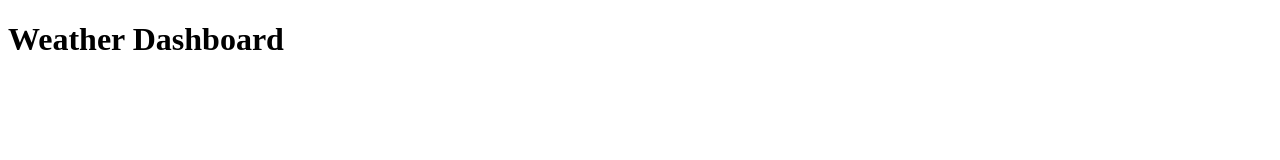
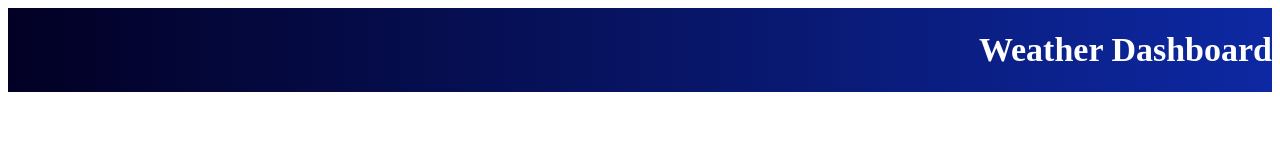
Before and after one commit to carolynlupi/Weather-Dashboard, a plain HTML site: page index.html in a window 1280 px wide. Drawn offline with Linux system fonts and the light colour scheme.

Commit message:
Added CSS styles to dashboard

```diff
--- a/assets/script.js
+++ b/assets/script.js
@@ -1,2 +1,4 @@
 //weather API Key
 var APIKey = "6fec1c3703735d08a384263c74be880a";
+var city = "Miami";
+var queryURL = "http://api.openweathermap.org/data/2.5/weather?q=" + city + "&appid=" + APIKey;
--- a/assets/style.css
+++ b/assets/style.css
@@ -0,0 +1,8 @@
+header {
+    display: flex;
+    justify-content: right;
+    background: rgb(2,0,36);
+    background: linear-gradient(90deg, rgba(2,0,36,1) 0%, rgba(13,40,162,1) 100%);
+    color: white;
+    font-size: 17px;
+}
--- a/index.html
+++ b/index.html
@@ -4,10 +4,11 @@
     <meta charset="UTF-8">
     <meta http-equiv="X-UA-Compatible" content="IE=edge">
     <meta name="viewport" content="width=device-width, initial-scale=1.0">
+    <link rel="stylesheet" href="assets/style.css">
     <title>Weather Dashboard</title>
 </head>
 <body>
-    <header>
+    <header id="header">
         <h1>Weather Dashboard</h1>
     </header>
 </body>
```
